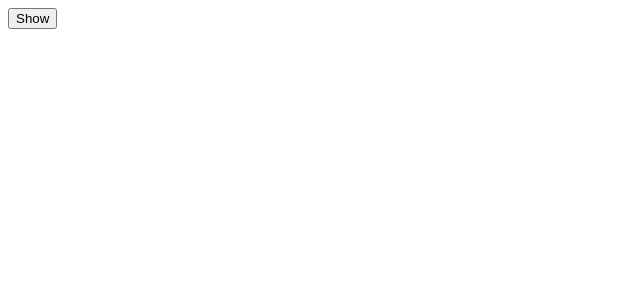
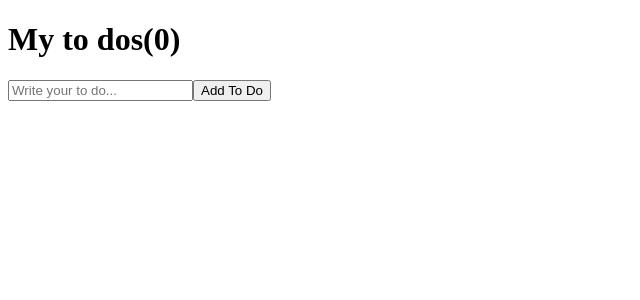
Before and after one commit to mjshin97/filmAppCloneCode, a React (Create React App) app: page / in a window 1280 px wide. Shown: the top 300 px of the page, without its empty margins (0-640 px from the left). Built offline with nearby package versions, Linux system fonts and the light colour scheme.

Commit message:
35th commit

```diff
--- a/src/App.js
+++ b/src/App.js
@@ -1,43 +1,78 @@
 import { useState, useEffect } from "react";
 
-function Hello(){
-  /*
-  function ByFn() {
-    console.log("bye :(");
-  }
-  function hiFn() {
-    console.log("created :)");
-    return ByFn;
-  }
-  */
-
-  useEffect(() => {
-    console.log("hi :)");
-    return () => console.log ("bye :(");
-  }, [])
-
-
-  useEffect(function(){
-    console.log("hi :)");
-    return function(){
-      console.log("bye :(")
+function App() {
+  const [toDo, setToDo] = useState("");
+  const [toDos, setToDos] = useState([]);
+  const onChange = (event) => setToDo(event.target.value);
+  const onSubmit = (event) => {
+    event.preventDefault();
+    if (toDo === "") {
+      return;
     }
-  }, []);
-
-  return <h1>Hello</h1>;
-
-}
-
-function App() {
-  const[showing,setShowing] = useState(false);
-  const onClick = () => setShowing((prev) => !prev);
-  return(
+    setToDos((currentArray) => [toDo, ...currentArray]);
+    setToDo("");
+  };
+  return (
     <div>
-      {showing ? <Hello/> : null}
-      <button onClick={onClick}>{showing ? "Hide" : "Show"}</button>
+      <h1>My to dos({toDos.length})</h1>
+      <form onSubmit = {onSubmit}>
+        <input
+          onChange={onChange}
+          value={toDo}
+          type="text"
+          placeholder="Write your to do..."
+        />
+        <button>Add To Do</button>
+      </form>
     </div>
   );
-
 }
 
 export default App;
+
+/*
+function App() {
+  const [toDo, setToDo] = useState("");
+  const [toDos, setToDos] = useState([]);
+  const onChange = (event) => setToDo(event.target.value);
+  const onSubmit = (event) => {
+    event.preventDefault();
+    if (toDo === "") {
+      return;
+    }
+    setToDo("");
+    setToDos(function(currentArray) {})
+  };
+  console.log(toDos);
+  return (
+    <div>
+      <form onSubmit = {onSubmit}>
+        <input
+          onChange={onChange}
+          value={toDo}
+          type="text"
+          placeholder="Write your to do..."
+        />
+        <button>Add To Do</button>
+      </form>
+    </div>
+  );
+}
+
+export default App;
+*/
+
+/* make a half triangle
+function App() {
+  const [toDo, setToDo] = useState("");
+  const onChange = (event) => setToDo(event.target.value);
+  console.log(toDo)
+  return (
+    <div>
+      <input onChange={onChange} value={toDo} type="text" placeholder = "Write your to do..."/>
+    </div>
+  );
+}
+
+export default App;
+*/
--- a/src/index.js
+++ b/src/index.js
@@ -1,4 +1,4 @@
-//#6.4 Cleanup (13:20)
+//#7.0 To Do List part One (13:00)
 import React from "react";
 import ReactDOM from "react-dom/client";
 import App from "./App";
```
